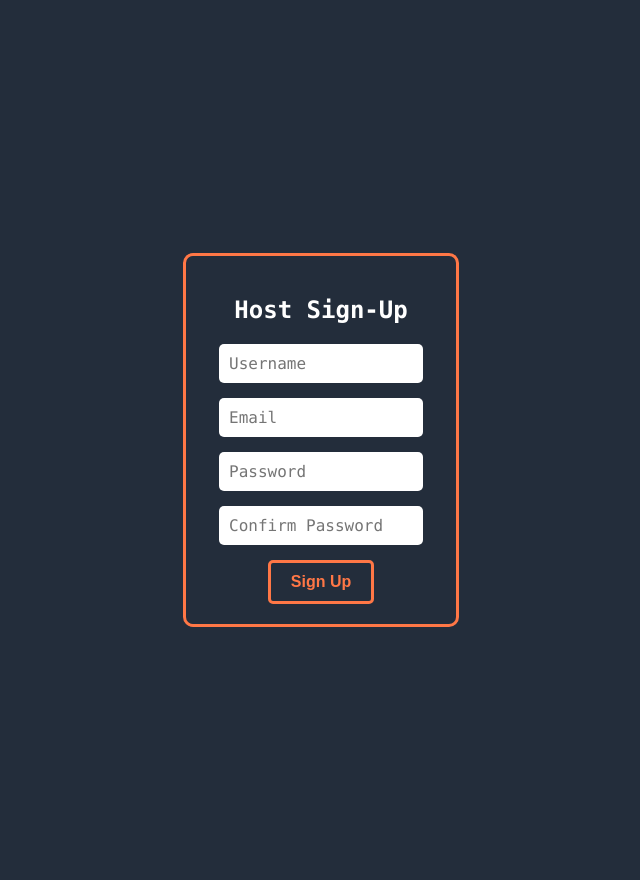
After one commit to Shijin1111/HackersBridge, a Django app: page /accounts/host_signup/ in a window 1280 px wide. The commit adds this page. Shown: the whole page, without its empty margins (319-959 px from the left). Run offline with Django 5.2, Linux system fonts and the light colour scheme.

Commit message:
sign up fn added

```diff
--- a/accounts/urls.py
+++ b/accounts/urls.py
@@ -4,6 +4,8 @@ from . import views
 urlpatterns = [
     path('host/login/', views.host_login, name='host_login'),
     path('competitor/login/', views.competitor_login, name='competitor_login'),
+    path('host_signup/', views.host_signup, name='host_signup'),
+    path('competitor_signup/', views.competitor_signup, name='competitor_signup'),
     path('host/dashboard/', views.host_dashboard, name='host_dashboard'),
     path('competitor/dashboard/', views.competitor_dashboard, name='competitor_dashboard'),
 ]
--- a/accounts/views.py
+++ b/accounts/views.py
@@ -29,6 +29,12 @@ def competitor_login(request):
             return render(request, 'accounts/competitor_login.html', {'error': 'Invalid credentials or not a competitor.'})
     return render(request, 'accounts/competitor_login.html')
 
+def host_signup(request):
+    return render(request, 'accounts/host_signup.html')
+
+def competitor_signup(request):
+    return render(request, 'accounts/competitor_signup.html')
+
 @login_required
 def host_dashboard(request):
     return render(request, 'accounts/host_dashboard.html')
--- a/templates/accounts/competitor_login.html
+++ b/templates/accounts/competitor_login.html
@@ -115,7 +115,7 @@
                 <button type="submit" class="btn-like">Login</button>
             </form>
             <br><br><br>
-            <a  class="btn-signup">Register</a>
+            <a href={% url "competitor_signup" %} class="btn-signup">Register</a>
         </div>
     </div>
 </body>
--- a/templates/accounts/host_login.html
+++ b/templates/accounts/host_login.html
@@ -114,7 +114,7 @@
                 <button type="submit" class="btn-like">Login</button>
             </form>
             <br><br><br>
-            <a  class="btn-signup">Register</a>
+            <a href="{% url "host_signup" %}" class="btn-signup">Register</a>
         </div>
     </div>
 </body>
--- /dev/null
+++ b/templates/accounts/host_signup.html
@@ -0,0 +1,76 @@
+{% load static %}
+<!DOCTYPE html>
+<html lang="en">
+<head>
+    <meta charset="UTF-8">
+    <meta name="viewport" content="width=device-width, initial-scale=1.0">
+    <title>Host Sign-Up</title>
+    <style>
+        body {
+            font-family: "Lucida Console", "Courier New", monospace;
+            margin: 40px;
+            height: 100vh;
+            display: flex;
+            justify-content: center;
+            align-items: center;
+            background-color: #232d3b;
+            color: white;
+        }
+
+        .content {
+            text-align: center;
+            padding: 20px;
+            border: solid rgb(255, 119, 70);
+            border-radius: 10px;
+        }
+
+        form {
+            display: flex;
+            flex-direction: column;
+            align-items: center;
+            gap: 15px;
+        }
+
+        input {
+            width: 80%;
+            padding: 10px;
+            font-size: 1em;
+            border-radius: 5px;
+            border: none;
+            outline: none;
+            font-family: inherit;
+        }
+
+        .btn-like {
+            padding: 10px 20px;
+            font-size: 16px;
+            font-weight: bold;
+            text-decoration: none;
+            background-color: #232d3b;
+            border-radius: 5px;
+            color: rgb(255, 119, 70);
+            border: solid rgb(255, 119, 70);
+            transition: background-color 0.3s, transform 0.2s ease;
+        }
+
+        .btn-like:hover {
+            background-color: rgb(255, 119, 70);
+            color: white;
+            transform: scale(1.1);
+        }
+    </style>
+</head>
+<body>
+    <div class="content">
+        <h2>Host Sign-Up</h2>
+        <form method="post">
+            {% csrf_token %}
+            <input type="text" name="username" placeholder="Username" required>
+            <input type="email" name="email" placeholder="Email" required>
+            <input type="password" name="password" placeholder="Password" required>
+            <input type="password" name="confirm_password" placeholder="Confirm Password" required>
+            <button type="submit" class="btn-like">Sign Up</button>
+        </form>
+    </div>
+</body>
+</html>
```
Also changed, not shown: templates/accounts/competitor_signup.html (added, +76 -0 lines), db.sqlite3.
